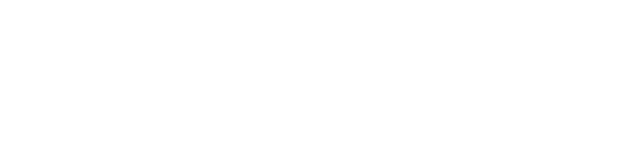
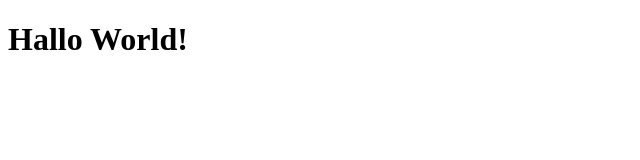
Before and after one commit to YanaSheri/tutorial, a plain HTML site: page index.html in a window 1280 px wide. Shown: the whole page, without its empty margins (0-640 px from the left). Drawn offline with Linux system fonts and the light colour scheme.

Commit message:
Изменения в body

```diff
--- a/index.html
+++ b/index.html
@@ -7,6 +7,6 @@
     <title>Git rules</title>
 </head>
 <body>
-
+    <h1>Hallo World!</h1>
 </body>
 </html>
```
